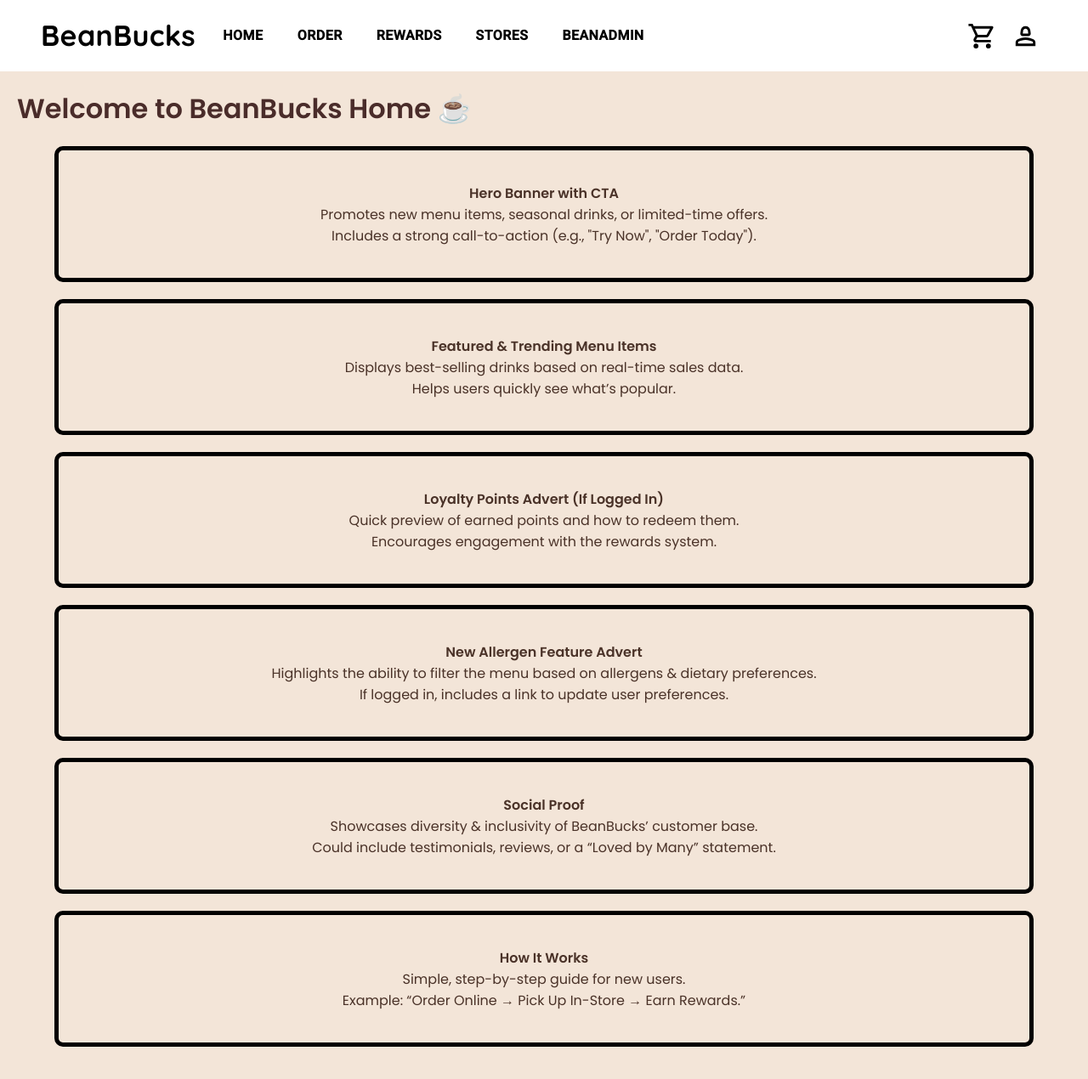
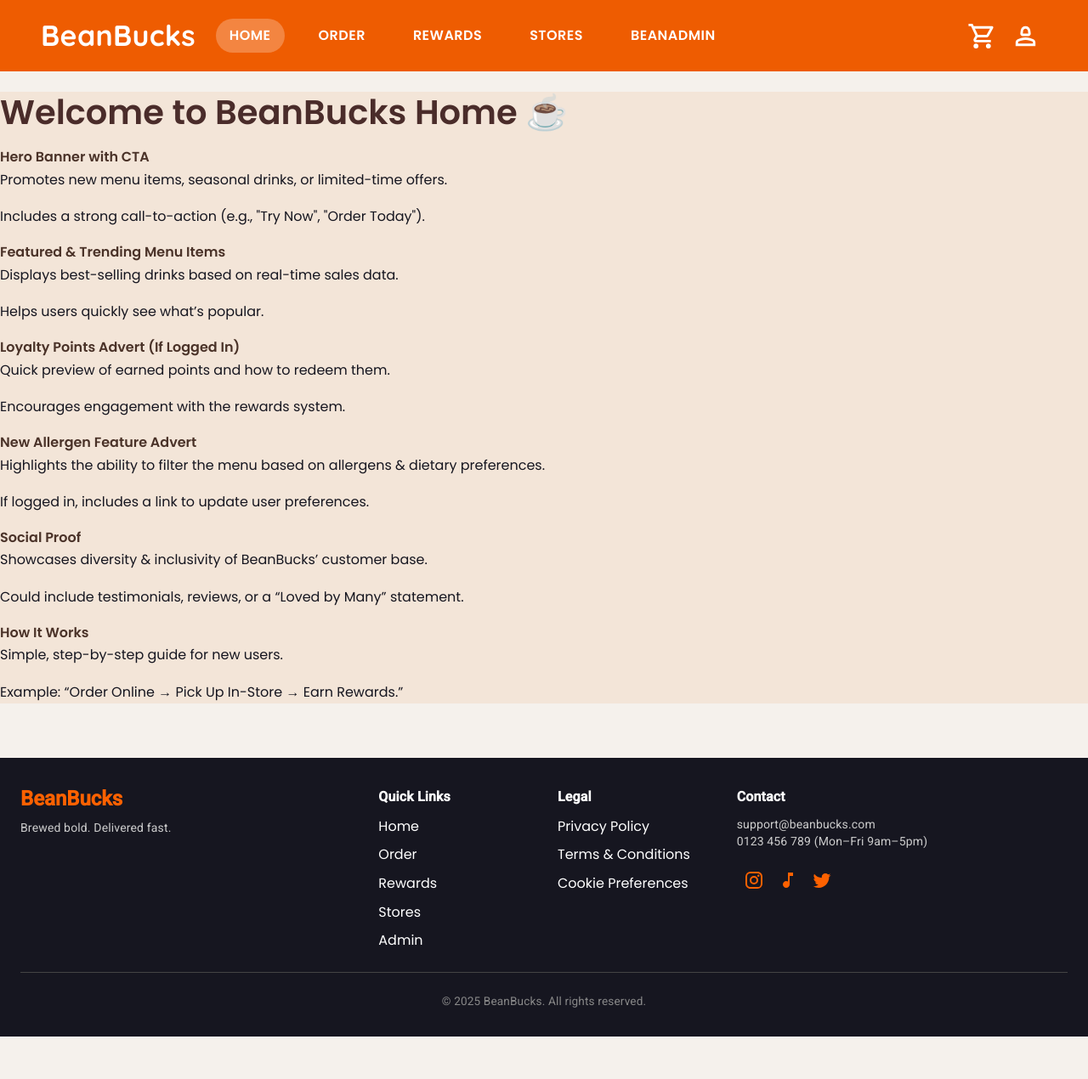
Before and after one commit to rockyhenderson/Beanbucks, a React (Vite) app: page / in a window 1280 px wide. Shown: the whole page at 85% size. After the commit the page ends 1220 px from the top, so only its background shows below. Built offline with nearby package versions, Linux system fonts and the light colour scheme.

Commit message:
Minor Additions to styles

```diff
--- a/index.html
+++ b/index.html
@@ -1,5 +1,5 @@
 <!doctype html>
-<html lang="en">
+<html lang="en" data-theme="light">
   <head>
     <meta charset="UTF-8" />
     <link rel="icon" type="image/svg+xml" href="/vite.svg" />
--- a/src/App.jsx
+++ b/src/App.jsx
@@ -9,6 +9,8 @@ import Rewards from './pages/Rewards';
 import Store from './pages/Store';
 import Profile from './pages/Profile';
 import Cart from './pages/Cart';
+import Footer from "./components/Footer";
+
 
 // Admin Page
 import BeanAdmin from './pages/admin/BeanAdmin';
@@ -33,6 +35,7 @@ function App() {
         <Route path="/cart" element={<Cart />} />
         <Route path="/admin" element={<BeanAdmin />} />
       </Routes>
+      <Footer/>
     </Router>
   );
 }
--- /dev/null
+++ b/src/components/Footer.jsx
@@ -0,0 +1,133 @@
+import React from "react";
+import {
+  Box,
+  Typography,
+  Grid,
+  Link as MuiLink,
+  IconButton,
+  Divider,
+} from "@mui/material";
+import InstagramIcon from "@mui/icons-material/Instagram";
+import TwitterIcon from "@mui/icons-material/Twitter"; // X (Twitter)
+import MusicNoteIcon from "@mui/icons-material/MusicNote"; // TikTok alt
+import { Link } from "react-router-dom";
+
+function Footer() {
+  return (
+    <Box
+      component="footer"
+      sx={{
+        backgroundColor: "#161620",
+        color: "#FFFFFF",
+        padding: "2rem 1.5rem",
+        mt: 8,
+      }}
+    >
+      <Grid container spacing={4}>
+        {/* Brand Info */}
+        <Grid item xs={12} md={4}>
+          <Typography variant="h5" sx={{ fontWeight: 700, color: "#FD6100" }}>
+            BeanBucks
+          </Typography>
+          <Typography variant="body2" sx={{ mt: 1, color: "#CCC" }}>
+            Brewed bold. Delivered fast.
+          </Typography>
+        </Grid>
+
+        {/* Quick Links */}
+        <Grid item xs={6} md={2}>
+          <Typography variant="subtitle1" sx={{ fontWeight: 600 }}>
+            Quick Links
+          </Typography>
+          <Box sx={{ mt: 1, display: "flex", flexDirection: "column", gap: 1 }}>
+            <MuiLink component={Link} to="/" underline="hover" color="#FFF">
+              Home
+            </MuiLink>
+            <MuiLink component={Link} to="/order" underline="hover" color="#FFF">
+              Order
+            </MuiLink>
+            <MuiLink component={Link} to="/rewards" underline="hover" color="#FFF">
+              Rewards
+            </MuiLink>
+            <MuiLink component={Link} to="/store" underline="hover" color="#FFF">
+              Stores
+            </MuiLink>
+            <MuiLink component={Link} to="/admin" underline="hover" color="#FFF">
+              Admin
+            </MuiLink>
+          </Box>
+        </Grid>
+
+        {/* Legal Links */}
+        <Grid item xs={6} md={2}>
+          <Typography variant="subtitle1" sx={{ fontWeight: 600 }}>
+            Legal
+          </Typography>
+          <Box sx={{ mt: 1, display: "flex", flexDirection: "column", gap: 1 }}>
+            <MuiLink component={Link} to="/privacy" underline="hover" color="#FFF">
+              Privacy Policy
+            </MuiLink>
+            <MuiLink component={Link} to="/terms" underline="hover" color="#FFF">
+              Terms & Conditions
+            </MuiLink>
+            <MuiLink component={Link} to="/cookies" underline="hover" color="#FFF">
+              Cookie Preferences
+            </MuiLink>
+          </Box>
+        </Grid>
+
+        {/* Contact & Social */}
+        <Grid item xs={12} md={4}>
+          <Typography variant="subtitle1" sx={{ fontWeight: 600 }}>
+            Contact
+          </Typography>
+          <Typography variant="body2" sx={{ mt: 1, color: "#CCC" }}>
+            support@beanbucks.com
+          </Typography>
+          <Typography variant="body2" sx={{ color: "#CCC" }}>
+            0123 456 789 (Mon–Fri 9am–5pm)
+          </Typography>
+
+          <Box sx={{ mt: 2 }}>
+            <IconButton
+              href="#"
+              target="_blank"
+              rel="noopener"
+              sx={{ color: "#FD6100" }}
+            >
+              <InstagramIcon />
+            </IconButton>
+            <IconButton
+              href="#"
+              target="_blank"
+              rel="noopener"
+              sx={{ color: "#FD6100" }}
+            >
+              <MusicNoteIcon /> {/* TikTok placeholder */}
+            </IconButton>
+            <IconButton
+              href="#"
+              target="_blank"
+              rel="noopener"
+              sx={{ color: "#FD6100" }}
+            >
+              <TwitterIcon />
+            </IconButton>
+          </Box>
+        </Grid>
+      </Grid>
+
+      <Divider sx={{ my: 3, borderColor: "#444" }} />
+
+      <Typography
+        variant="body2"
+        align="center"
+        sx={{ color: "#888", fontSize: "0.85rem" }}
+      >
+        &copy; {new Date().getFullYear()} BeanBucks. All rights reserved.
+      </Typography>
+    </Box>
+  );
+}
+
+export default Footer;
--- a/src/components/Navbar.jsx
+++ b/src/components/Navbar.jsx
@@ -17,20 +17,14 @@ import Person2OutlinedIcon from "@mui/icons-material/Person2Outlined";
 import ShoppingCartOutlinedIcon from "@mui/icons-material/ShoppingCartOutlined";
 import { useLocation, Link } from "react-router-dom";
 
-/**
- * Navbar Component
- * Originally created by React Dev Team - https://react-bootstrap.netlify.app/docs/components/navbar/
- * Modified by Jack Henderson
- */
-
 function Navbar() {
   const [mobileOpen, setMobileOpen] = useState(false);
+  const location = useLocation();
 
   const handleDrawerToggle = () => {
     setMobileOpen(!mobileOpen);
   };
 
-  // Navigation Links
   const navItems = [
     { text: "Home", path: "/" },
     { text: "Order", path: "/order" },
@@ -44,8 +38,8 @@ function Navbar() {
       <AppBar
         position="static"
         sx={{
-          backgroundColor: "white",
-          color: "black",
+          backgroundColor: "var(--primary)",
+          color: "#FFFFFF",
           padding: "10px 0",
           boxShadow: "none",
         }}
@@ -58,7 +52,7 @@ function Navbar() {
               alignItems: "center",
             }}
           >
-            {/* MOBILE: Hamburger on Left, Logo Centered, Icons Right */}
+            {/* MOBILE */}
             <Box
               sx={{
                 display: { xs: "flex", md: "none" },
@@ -66,7 +60,6 @@ function Navbar() {
                 alignItems: "center",
               }}
             >
-              {/* Left: Hamburger Menu */}
               <IconButton
                 edge="start"
                 color="inherit"
@@ -75,7 +68,6 @@ function Navbar() {
                 <MenuIcon fontSize="large" />
               </IconButton>
 
-              {/* Center: Logo */}
               <Typography
                 variant="h4"
                 sx={{
@@ -85,30 +77,59 @@ function Navbar() {
                   position: "absolute",
                   left: "50%",
                   transform: "translateX(-50%)",
-                  whiteSpace: { xs: "pre-line", md: "nowrap" }, // Splits into two lines on mobile
+                  whiteSpace: { xs: "pre-line", md: "nowrap" },
                   fontFamily: "'Quicksand', sans-serif",
                   letterSpacing: "1px",
-                  fontSize: { xs: "32px", sm: "36px", md: "40px", lg: "44px" }, // Responsive font size
+                  fontSize: { xs: "32px", sm: "36px", md: "40px", lg: "44px" },
+                  color: "#FFF",
                 }}
               >
                 Bean{"\n"}Bucks
               </Typography>
 
-              {/* Right: Updated Icons */}
               <Box sx={{ marginLeft: "auto", display: "flex" }}>
-                <IconButton color="inherit" component={Link} to="/cart">
+                <IconButton
+                  component={Link}
+                  to="/cart"
+                  sx={{
+                    color: location.pathname === "/cart" ? "#FFE7D2" : "#FFFFFF",
+                    backgroundColor:
+                      location.pathname === "/cart"
+                        ? "rgba(255,255,255,0.2)"
+                        : "transparent",
+                    borderRadius: "50%",
+                    transition: "all 0.2s ease-in-out",
+                    "&:hover": {
+                      backgroundColor: "rgba(255,255,255,0.1)",
+                    },
+                  }}
+                >
                   <ShoppingCartOutlinedIcon fontSize="large" />
                 </IconButton>
-                {/* Hide Profile Icon on Mobile */}
                 <Box sx={{ display: { xs: "none", md: "flex" } }}>
-                  <IconButton color="inherit" component={Link} to="/profile">
+                  <IconButton
+                    component={Link}
+                    to="/profile"
+                    sx={{
+                      color: location.pathname === "/profile" ? "#FFE7D2" : "#FFFFFF",
+                      backgroundColor:
+                        location.pathname === "/profile"
+                          ? "rgba(255,255,255,0.2)"
+                          : "transparent",
+                      borderRadius: "50%",
+                      transition: "all 0.2s ease-in-out",
+                      "&:hover": {
+                        backgroundColor: "rgba(255,255,255,0.1)",
+                      },
+                    }}
+                  >
                     <Person2OutlinedIcon fontSize="large" />
                   </IconButton>
                 </Box>
               </Box>
             </Box>
 
-            {/* DESKTOP: Logo + Nav Items on Left, Icons on Right */}
+            {/* DESKTOP */}
             <Box
               sx={{
                 display: { xs: "none", md: "flex" },
@@ -117,20 +138,41 @@ function Navbar() {
                 width: "100%",
               }}
             >
-              {/* Logo */}
-              <Typography variant="h4" sx={{ fontWeight: "bold" }}>
+              <Typography
+                variant="h4"
+                sx={{
+                  fontWeight: 700,
+                  fontFamily: "'Quicksand', sans-serif",
+                  color: "#FFF",
+                }}
+              >
                 BeanBucks
               </Typography>
 
-              {/* Navigation Links */}
               <Box sx={{ display: "flex", gap: 3 }}>
                 {navItems.map((item) => (
                   <Button
                     key={item.text}
-                    color="inherit"
                     component={Link}
                     to={item.path}
-                    sx={{ fontSize: "16px", fontWeight: "bold" }} //EDIT THIS FOR FONT SIZE IN NAV
+                    sx={{
+                      fontSize: "16px",
+                      fontWeight:
+                        location.pathname === item.path ? 900 : "bold",
+                      fontFamily: "'Poppins', sans-serif",
+                      color: "#FFFFFF",
+                      backgroundColor:
+                        location.pathname === item.path
+                          ? "rgba(255,255,255,0.25)"
+                          : "transparent",
+                      borderRadius: "20px",
+                      px: 2,
+                      py: 0.8,
+                      transition: "all 0.2s ease-in-out",
+                      "&:hover": {
+                        backgroundColor: "rgba(255, 255, 255, 0.15)",
+                      },
+                    }}
                   >
                     {item.text}
                   </Button>
@@ -138,12 +180,42 @@ function Navbar() {
               </Box>
             </Box>
 
-            {/* DESKTOP: Updated Icons */}
+            {/* Icons Right (Desktop) */}
             <Box sx={{ display: { xs: "none", md: "flex" } }}>
-              <IconButton color="inherit" component={Link} to="/cart">
+              <IconButton
+                component={Link}
+                to="/cart"
+                sx={{
+                  color: location.pathname === "/cart" ? "#FFE7D2" : "#FFFFFF",
+                  backgroundColor:
+                    location.pathname === "/cart"
+                      ? "rgba(255,255,255,0.2)"
+                      : "transparent",
+                  borderRadius: "50%",
+                  transition: "all 0.2s ease-in-out",
+                  "&:hover": {
+                    backgroundColor: "rgba(255,255,255,0.1)",
+                  },
+                }}
+              >
                 <ShoppingCartOutlinedIcon fontSize="large" />
               </IconButton>
-              <IconButton color="inherit" component={Link} to="/profile">
+              <IconButton
+                component={Link}
+                to="/profile"
+                sx={{
+                  color: location.pathname === "/profile" ? "#FFE7D2" : "#FFFFFF",
+                  backgroundColor:
+                    location.pathname === "/profile"
+                      ? "rgba(255,255,255,0.2)"
+                      : "transparent",
+                  borderRadius: "50%",
+                  transition: "all 0.2s ease-in-out",
+                  "&:hover": {
+                    backgroundColor: "rgba(255,255,255,0.1)",
+                  },
+                }}
+              >
                 <Person2OutlinedIcon fontSize="large" />
               </IconButton>
             </Box>
@@ -151,7 +223,7 @@ function Navbar() {
         </Container>
       </AppBar>
 
-      {/* Mobile Drawer (Full-Screen) */}
+      {/* MOBILE DRAWER */}
       <Drawer
         anchor="left"
         open={mobileOpen}
@@ -160,58 +232,52 @@ function Navbar() {
           "& .MuiDrawer-paper": {
             width: "100vw",
             height: "100vh",
-            backgroundColor: "#C8A47E", // Warm coffee brown
+            backgroundColor: "var(--background)",
             paddingTop: "20px",
             display: "flex",
             flexDirection: "column",
-            justifyContent: "space-between", // Push content to top and bottom naturally
+            justifyContent: "space-between",
           },
         }}
       >
-        {/* Close Button & Logo */}
-        {/* Wrapper for Title, Close Button & Nav Items */}
         <Box
           sx={{
             display: "flex",
             flexDirection: "column",
-            justifyContent: "start", // Ensures spacing between top content & login button
-            height: "100%", // Takes full height so login stays at bottom
-            paddingX: "36px", // Adds side padding
+            justifyContent: "start",
+            height: "100%",
+            paddingX: "36px",
           }}
         >
-          {/* Close Button & Logo */}
           <Box
             sx={{
               display: "flex",
               alignItems: "center",
-              justifyContent: "space-between", // Keeps title and X button spaced properly
+              justifyContent: "space-between",
               paddingBottom: "20px",
             }}
           >
-            {/* Left-Aligned "BeanBucks" */}
             <Typography
               variant="h3"
               sx={{
                 fontWeight: 700,
                 fontFamily: "'Quicksand', sans-serif",
-                color: "#5B4233",
+                color: "var(--drawer-text)",
               }}
             >
               BeanBucks
             </Typography>
 
-            {/* X Button on Right */}
             <IconButton
               edge="end"
               onClick={handleDrawerToggle}
-              sx={{ color: "#5B4233", padding: "8px" }}
+              sx={{ color: "var(--drawer-text)", padding: "8px" }}
             >
               <CloseIcon fontSize="large" />
             </IconButton>
           </Box>
 
-          {/* Navigation Links Left-Aligned Below "BeanBucks" */}
-          <List sx={{ padding: "0", marginTop: "10px" }}>
+          <List sx={{ padding: 0, marginTop: "10px" }}>
             {navItems.map((item) => (
               <ListItem
                 button
@@ -220,26 +286,24 @@ function Navbar() {
                 to={item.path}
                 onClick={handleDrawerToggle}
                 sx={{
-                  marginLeft: "-14px", // Counteracts padding
-                  padding: "14px 18px", // More relaxed spacing
-                  fontSize: "22px", // Slightly larger for better readability
+                  padding: "14px 18px",
+                  fontSize: "22px",
                   fontWeight:
                     location.pathname === item.path ? "bold" : "normal",
                   fontFamily: "'Quicksand', sans-serif",
-                  textAlign: "left",
-                  borderRadius: "14px", // Softer edges
+                  color:
+                    location.pathname === item.path
+                      ? "var(--primary)"
+                      : "var(--drawer-text)",
+                  backgroundColor:
+                    location.pathname === item.path
+                      ? "var(--drawer-active)"
+                      : "transparent",
+                  borderRadius: "14px",
                   transition: "all 0.3s ease-in-out",
-                  color:
-                    location.pathname === item.path ? "#FFF5E1" : "#5B4233", // Soft cream text for active
-                  backgroundColor:
-                    location.pathname === item.path ? "#B98C66" : "transparent", // Softer brown
-                  boxShadow:
-                    location.pathname === item.path
-                      ? "0px 4px 10px rgba(0, 0, 0, 0.15)"
-                      : "none", // Light shadow for depth
                   "&:hover": {
-                    backgroundColor: "#A67C52", // Slightly darker hover effect
-                    color: "#FFF5E1",
+                    backgroundColor: "var(--drawer-hover)",
+                    color: "var(--primary)",
                   },
                 }}
               >
@@ -249,7 +313,7 @@ function Navbar() {
           </List>
         </Box>
 
-        {/* Login Button Centered at Bottom */}
+        {/* Login Button at Bottom */}
         <Box sx={{ textAlign: "center", marginBottom: "60px" }}>
           <Button
             variant="contained"
@@ -257,16 +321,16 @@ function Navbar() {
             to="/profile"
             onClick={handleDrawerToggle}
             sx={{
-              width: "80%", // Makes it properly centered
-              fontSize: "20px", // Bigger text for easier readability
+              width: "80%",
+              fontSize: "20px",
               fontWeight: "bold",
               fontFamily: "'Quicksand', sans-serif",
-              backgroundColor: "#8D6E63", // Coffee brown
-              color: "#FFF5E1", // Soft cream text
+              backgroundColor: "var(--primary)",
+              color: "var(--button-text)",
               borderRadius: "25px",
               padding: "12px 0",
               "&:hover": {
-                backgroundColor: "#6D4C41", // Darker brown on hover
+                backgroundColor: "#d44f00",
               },
             }}
           >
@@ -279,4 +343,3 @@ function Navbar() {
 }
 
 export default Navbar;
-//test
--- a/src/global.css
+++ b/src/global.css
@@ -1,42 +1,121 @@
+/* Theme Variables */
+:root {
+    --primary: #ee5c01;
+  }
 
+  html[data-theme="dark"] {
+    --background: #1C1C1C;
+    --text: #FFFFFF;
+    --card: #2B2B2B;
+    --accent: #FFE7D2;
+    --button-text: #FFFFFF;
+    --heading-color: #FFE7D2;
+    --body-text: #CCCCCC;
+    --list-text: #E0E0E0;
+    --component-border: #FFFFFF;
+  }
 
-/* Global Heading Styles (Poppins) */
+  html[data-theme="light"] {
+    --background: #F5F1EC;
+    --text: #161620;
+    --card: #FFFFFF;
+    --accent: #5A4A42;
+    --button-text: #161620;
+    --heading-color: #4A2C2A; /* Coffee Brown */
+    --body-text: #333333;
+    --list-text: #333333;
+    --component-border: #000000;
+  }
+
+/* ==== General Reset & Base ==== */
+body {
+    font-family: 'Poppins', sans-serif;
+    font-size: 16px;
+    line-height: 1.6;
+    background-color: var(--background);
+    color: var(--text);
+    margin: 0;
+    padding: 0;
+  }
+
+  /* ==== Headings ==== */
+
+  /* h1 – Page titles / Hero headers */
   h1 {
+    font-family: 'Poppins', sans-serif;
+    font-size: 2.5rem;
+    font-weight: 700;
+    color: var(--heading-color);
+    margin: 1.5rem 0 1rem;
+    line-height: 1.2;
+  }
+
+  /* h2 – Section headers */
+  h2 {
     font-family: 'Poppins', sans-serif;
     font-size: 2rem;
     font-weight: 600;
-    color: #4A2C2A; /* Coffee Brown */
-    margin-bottom: 20px;
+    color: var(--heading-color);
+    margin: 1.2rem 0 0.8rem;
+    line-height: 1.3;
   }
-h4{
+
+  /* h3 – Subheadings */
+  h3 {
+    font-family: 'Poppins', sans-serif;
+    font-size: 1.5rem;
+    font-weight: 500;
+    color: var(--heading-color);
+    margin: 1rem 0 0.6rem;
+    line-height: 1.4;
+  }
+
+  /* h4 – Small section labels or UI headings */
+  h4 {
     font-family: 'Quicksand', sans-serif !important;
+    font-size: 1.2rem;
+    font-weight: 500;
+    color: var(--heading-color);
+    margin: 0.8rem 0 0.5rem;
+  }
 
+  /* ==== Paragraphs ==== */
+  p {
+    font-family: 'Poppins', sans-serif;
+    font-size: 1rem;
+    color: var(--text);
+    margin: 0 0 1rem;
+    line-height: 1.7;
   }
-/* Global List Styles (Roboto) */
+
+  /* ==== Lists ==== */
+  ul, ol {
+    padding-left: 1.5rem;
+    margin-bottom: 1rem;
+  }
+
   li {
     font-family: 'Roboto', sans-serif;
     font-size: 1rem;
-    color: #333; /* Dark Gray */
+    color: var(--list-text);
+    margin-bottom: 0.6rem;
     line-height: 1.6;
-    margin-bottom: 8px;
   }
 
-.main-page-content{
-    font-family: 'Poppins', sans-serif;
-    padding: 20px;
-    max-width: 1500px;
+  /* ==== Links ==== */
+  a {
+    color: var(--primary);
+    text-decoration: none;
+    transition: color 0.3s;
   }
-.temp-component-box{
-        border: 5px solid black;
-        border-radius: 10px;
-        padding: 20px;
-        text-align: center;
-        width: 100%;
-        max-width: 90vw;
-        height: 20vh;
-        margin: 20px auto;
-        text-align: center;
-        display: flex;
-        flex-direction: column;
-        justify-content: center;
+
+  a:hover {
+    color: darkorange;
   }
+
+  /* ==== Images ==== */
+  img {
+    max-width: 100%;
+    height: auto;
+    display: block;
+  }
```
Lines whose indentation alone changed are shown as unchanged.
